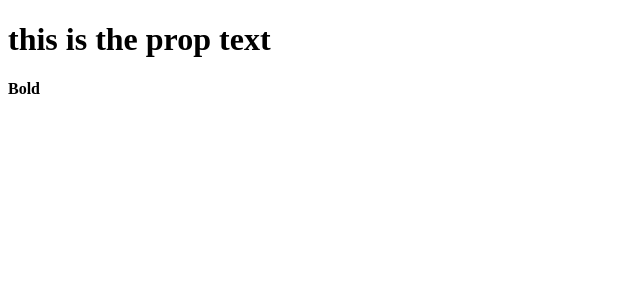
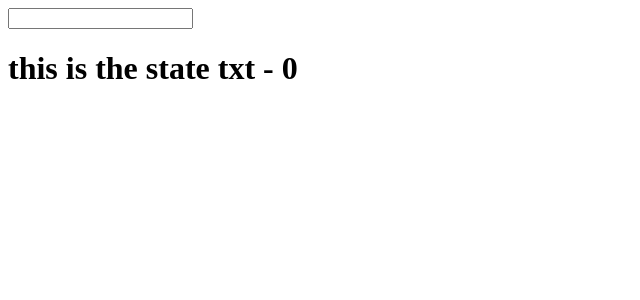
Before and after one commit to juanfrc/egghead-start-learning-react, a React (Create React App) app: page / in a window 1280 px wide. Shown: the top 300 px of the page, without its empty margins (0-640 px from the left). Built offline with nearby package versions, Linux system fonts and the light colour scheme.

Commit message:
video 5 react component state

```diff
--- a/src/App.js
+++ b/src/App.js
@@ -6,12 +6,25 @@
 
 // Create as a class
 class App extends React.Component {
+  constructor() {
+    super();
+    this.state = {
+      txt: 'this is the state txt',
+      cat: 0
+    }
+  }
+
+  update (e) {
+    this.setState (
+      { txt: e.target.value }
+    )
+  }
+
   render() {
-    let txt = this.props.txt
     return (
       <div>
-        <h1>{txt}</h1>
-        <b>Bold</b>
+        <input type="text" onChange={this.update.bind(this)} />
+        <h1>{this.state.txt} - {this.state.cat}</h1>
       </div>
     )
   }
```
